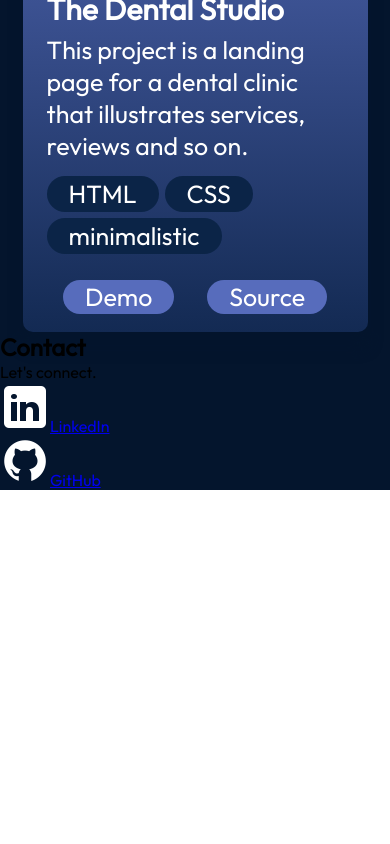
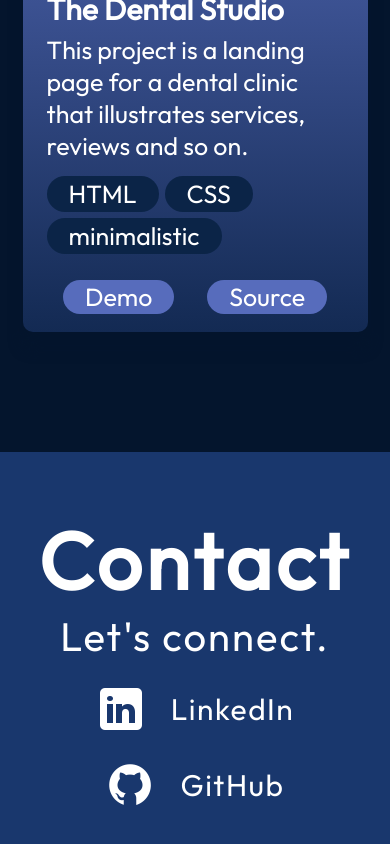
Before and after one commit to re-sha/portfolio, a React (Vite) app in the folder react-portfolio/: page / in a window 390 px wide. Shown: the part 6008-6852 px from the top of the page. Before the commit the page ends 6498 px from the top, so only its background shows below. Built offline with nearby package versions, Linux system fonts and the light colour scheme.

Commit message:
add styling to contact component

```diff
--- a/react-portfolio/src/components/Contact/Contact.module.css
+++ b/react-portfolio/src/components/Contact/Contact.module.css
@@ -1 +1,65 @@
 @import "../../vars.css";
+
+.container {
+    color: var(--color-text);
+    margin-top: 120px;
+    background-color: var(--color-secondary);
+    display: flex;
+    flex-direction: row;
+    justify-content: space-around;
+    width: 100vw;
+    padding:  58px 10%;
+    gap: 10px;
+}
+
+.text h2 {
+    font-size: 80px;
+    font-weight: 700;
+    letter-spacing: 4px;
+}
+
+.text p {
+    font-size: 40px;
+    font-weight: 400;
+    letter-spacing: 2px;
+}
+
+.links {
+    display: flex;
+    flex-direction: column;
+    align-items: flex-start;
+    list-style: none;
+    gap: 26px;
+}
+
+.link {
+    display: flex;
+    align-items: center;
+    gap: 25px;
+}
+
+.link a {
+    color: var(--color-text);
+    text-decoration: none;
+    font-size: 30px;
+    font-weight: 400;
+    letter-spacing: 1.5px;
+}
+
+@media screen and (max-width: 830px) {
+    .container {
+        flex-direction: column;
+        gap: 23px;
+    }
+
+    .text {
+        display: flex;
+        flex-direction: column;
+        align-items: center;
+    }
+
+    .links {
+        align-items: center;
+    }
+
+}
```
